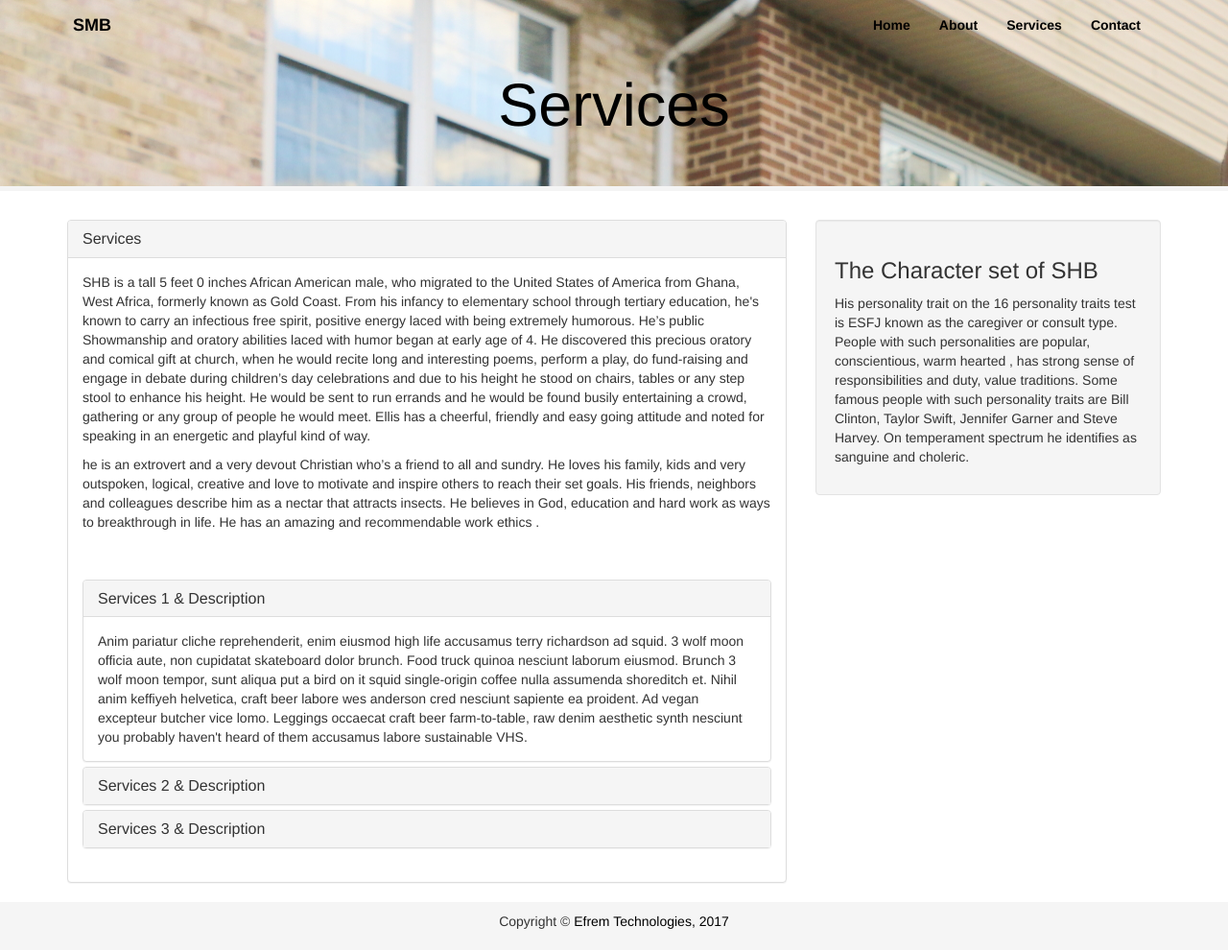
After one commit to efremdonkor/short, a PHP site: page /services.php in a window 1280 px wide. The commit adds this page. Shown: the whole page at 96% size. Run offline with PHP 8.4, Linux system fonts and the light colour scheme; some libraries are stand-ins or nearby versions.

Commit message:
Tuesday Evening

```diff
--- a/shm/css/style.css
+++ b/shm/css/style.css
@@ -14,8 +14,8 @@ and open the template in the editor.
 }
 
 .jumbotron {
-    background: #333 url('../img/bg.jpg');
-    color: #fff;
+    background: #333 url('../img/ellis.jpg');
+    color: #000;
     text-align: center;
     border-bottom: 5px #f4f4f4 solid;
 }
@@ -34,7 +34,7 @@ and open the template in the editor.
     margin-bottom: 60px;
 }
 .jumbotron-sub {
-
+    padding: 0 60px 40px 60px;
 }
 
 .navbar {
@@ -43,8 +43,9 @@ and open the template in the editor.
 }
 
 .navbar a{
-    color: #fff;
+    color: #000;
     margin-bottom: 3px;
+    font-weight: bolder;
 }
 
 .navbar a:hover {
--- /dev/null
+++ b/shm/services.php
@@ -0,0 +1,141 @@
+<!DOCTYPE html>
+<!--
+To change this license header, choose License Headers in Project Properties.
+To change this template file, choose Tools | Templates
+and open the template in the editor.
+-->
+<html>
+    <head>
+        <meta charset="UTF-8">
+        <meta name="viewport" content="width=device-width, initial-scale=1">
+
+        <title>SHB :: The Best for the DMV event hosting</title>
+        <link rel="stylesheet" href="css/bootstrap.css">
+        <link rel="stylesheet" href="css/style.css">
+    </head>
+    <body>
+
+        <div class="jumbotron jumbotron-sub">
+            <!-- NAVBAR  -->
+            <nav class="navbar">
+                <div class="container">
+                    <div class="navbar-header">
+                        <button type="button" class="navbar-toggle collapse" data-toggle="collapse" data-target="#navbar" aria-expanded="false" aria-controls="navbar">
+                            <span class="sr-only">Toggle Navigation</span>
+                            <span class="icon-bar"></span>
+                            <span class="icon-bar"></span>
+                            <span class="icon-bar"></span>
+                        </button>
+                        <a class="navbar-brand" href="#">SMB</a>
+                    </div>
+                    <div id="navbar" class="collapse navbar-collapse">
+                        <ul class="nav navbar-nav navbar-right">
+                            <li class="active"><a href="index.php">Home</a></li>
+                            <li class="active"><a href="about.php">About</a></li>
+                            <li class="active"><a href="services.php">Services</a></li>
+                            <li class="active"><a href="contact.php">Contact</a></li>
+                        </ul>
+                    </div>
+                </div>
+            </nav>
+            <!-- MAIN PAGE -->
+            <div class="container">
+                <h1>Services</h1>
+            </div>
+        </div>
+        <?php
+        // put your code here
+        ?>
+        <div class="container">
+            <div class="row">
+                <div class="col-md-8">
+                    <div class="panel panel-default">
+                        <div class="panel-heading">
+                            <h3 class="panel-title">Services</h3>
+                        </div>
+                        <div class="panel-body">
+                            <p> SHB is a tall 5 feet 0 inches African American male, who migrated to the United States of America from Ghana, West Africa, formerly known as Gold Coast.
+                                From his infancy to elementary school through tertiary education, he's known to carry an infectious free spirit, positive energy laced with being extremely humorous.
+                                He’s public Showmanship and oratory abilities laced with humor began at early age of 4. He discovered this precious oratory and comical gift at church, when he would recite
+                                long and interesting  poems, perform a play, do fund-raising and engage in debate during children’s day celebrations and due to his height he stood on chairs, tables or any step
+                                stool to enhance his height. He would be sent to run errands and he would be found busily entertaining a crowd, gathering or any group of people he would meet. Ellis has a cheerful,
+                                friendly and easy going attitude and noted for speaking in an energetic and playful kind of way. </p>
+                            <p>he is an extrovert and a very devout Christian who’s a friend to all and sundry. He loves his family, kids and very outspoken, logical, creative and love to motivate and
+                                inspire others to reach their set goals. His friends, neighbors and colleagues describe him as a nectar that attracts insects.
+                                He believes in God, education and hard work as ways to breakthrough in life. He has an amazing and recommendable work ethics . </p>
+                            <br>
+                            <br>
+                            <div class="panel-group" id="accordion" role="tablist" aria-multiselectable="true">
+  <div class="panel panel-default">
+    <div class="panel-heading" role="tab" id="headingOne">
+      <h4 class="panel-title">
+        <a role="button" data-toggle="collapse" data-parent="#accordion" href="#collapseOne" aria-expanded="true" aria-controls="collapseOne">
+          Services 1 & Description
+        </a>
+      </h4>
+    </div>
+    <div id="collapseOne" class="panel-collapse collapse in" role="tabpanel" aria-labelledby="headingOne">
+      <div class="panel-body">
+        Anim pariatur cliche reprehenderit, enim eiusmod high life accusamus terry richardson ad squid. 3 wolf moon officia aute, non cupidatat skateboard dolor brunch. Food truck quinoa nesciunt laborum eiusmod. Brunch 3 wolf moon tempor, sunt aliqua put a bird on it squid single-origin coffee nulla assumenda shoreditch et. Nihil anim keffiyeh helvetica, craft beer labore wes anderson cred nesciunt sapiente ea proident. Ad vegan excepteur butcher vice lomo. Leggings occaecat craft beer farm-to-table, raw denim aesthetic synth nesciunt you probably haven't heard of them accusamus labore sustainable VHS.
+      </div>
+    </div>
+  </div>
+  <div class="panel panel-default">
+    <div class="panel-heading" role="tab" id="headingTwo">
+      <h4 class="panel-title">
+        <a class="collapsed" role="button" data-toggle="collapse" data-parent="#accordion" href="#collapseTwo" aria-expanded="false" aria-controls="collapseTwo">
+           Services 2 & Description
+        </a>
+      </h4>
+    </div>
+    <div id="collapseTwo" class="panel-collapse collapse" role="tabpanel" aria-labelledby="headingTwo">
+      <div class="panel-body">
+        Anim pariatur cliche reprehenderit, enim eiusmod high life accusamus terry richardson ad squid. 3 wolf moon officia aute, non cupidatat skateboard dolor brunch. Food truck quinoa nesciunt laborum eiusmod. Brunch 3 wolf moon tempor, sunt aliqua put a bird on it squid single-origin coffee nulla assumenda shoreditch et. Nihil anim keffiyeh helvetica, craft beer labore wes anderson cred nesciunt sapiente ea proident. Ad vegan excepteur butcher vice lomo. Leggings occaecat craft beer farm-to-table, raw denim aesthetic synth nesciunt you probably haven't heard of them accusamus labore sustainable VHS.
+      </div>
+    </div>
+  </div>
+  <div class="panel panel-default">
+    <div class="panel-heading" role="tab" id="headingThree">
+      <h4 class="panel-title">
+        <a class="collapsed" role="button" data-toggle="collapse" data-parent="#accordion" href="#collapseThree" aria-expanded="false" aria-controls="collapseThree">
+           Services 3 & Description
+        </a>
+      </h4>
+    </div>
+    <div id="collapseThree" class="panel-collapse collapse" role="tabpanel" aria-labelledby="headingThree">
+      <div class="panel-body">
+        Anim pariatur cliche reprehenderit, enim eiusmod high life accusamus terry richardson ad squid. 3 wolf moon officia aute, non cupidatat skateboard dolor brunch. Food truck quinoa nesciunt laborum eiusmod. Brunch 3 wolf moon tempor, sunt aliqua put a bird on it squid single-origin coffee nulla assumenda shoreditch et. Nihil anim keffiyeh helvetica, craft beer labore wes anderson cred nesciunt sapiente ea proident. Ad vegan excepteur butcher vice lomo. Leggings occaecat craft beer farm-to-table, raw denim aesthetic synth nesciunt you probably haven't heard of them accusamus labore sustainable VHS.
+      </div>
+    </div>
+  </div>
+</div>
+                        </div>
+                    </div>
+                </div>
+                <div class="col-md-4">
+                    <div class="well">
+                        <h3>The Character set of SHB</h3>
+                        <p>His personality trait on the 16 personality traits test is ESFJ known as the caregiver or consult type. People with such personalities are popular,
+                            conscientious,  warm hearted , has strong sense of responsibilities and duty, value traditions. Some famous people with such personality traits are Bill Clinton,
+                            Taylor Swift, Jennifer Garner  and Steve Harvey. On temperament spectrum he identifies as sanguine and choleric. </p>
+                    </div>
+                </div>
+            </div>
+        </div>
+        <footer class="main-footer">
+            <div class="container">
+                <div class="row">
+                    <p>
+                        Copyright &copy; <a href="http://www.efremtechnologies.com" >Efrem Technologies, 2017</a>
+                    </p>
+                </div>
+            </div>
+        </footer>
+
+        <script
+            src="https://code.jquery.com/jquery-3.2.1.js"
+            integrity="sha256-DZAnKJ/6XZ9si04Hgrsxu/8s717jcIzLy3oi35EouyE="
+        crossorigin="anonymous"></script>
+        <script src="js/bootstrap.js"></script>
+    </body>
+</html>
```
Also changed, not shown: shm/about.php (added, +97 -0 lines), shm/contact.php (added, +104 -0 lines), shm/index.php (+15 -9 lines), shm/img/ellis.JPG (added), 1 other file.
